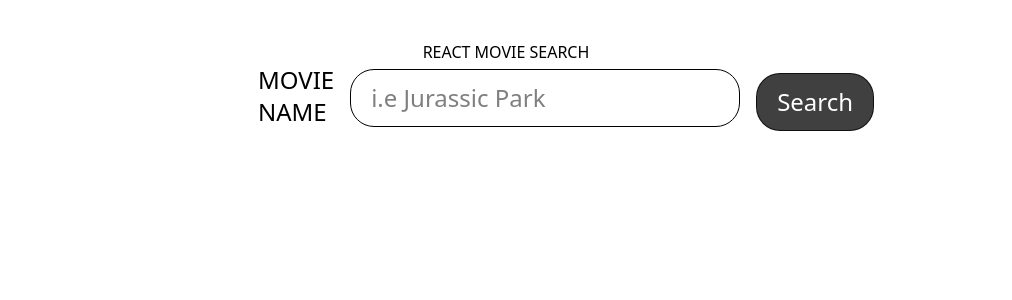
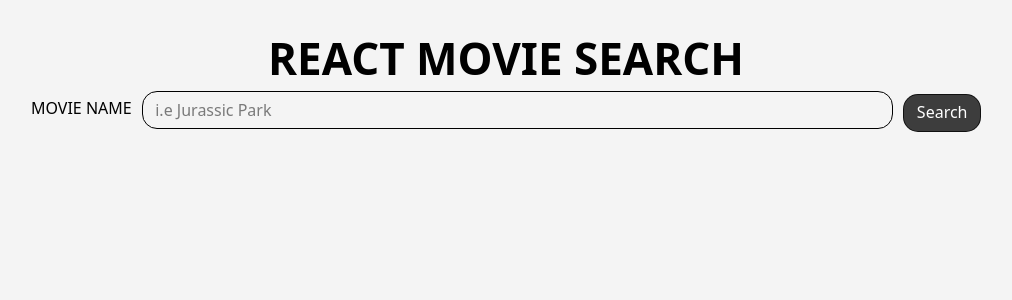
Before and after one commit to only-as19/MovieSearch-APP, a React (Vite) app: page / in a window 1280 px wide. Shown: the top 300 px of the page, without its empty margins (134-1146 px from the left). Built offline with nearby package versions, Linux system fonts and the light colour scheme.

Commit message:
Movie Serach App - make the custom styling in tailwind

```diff
--- a/src/index.css
+++ b/src/index.css
@@ -1 +1,32 @@
 @import "tailwindcss";
+
+
+@theme{
+  --container-xl:1000px;
+  --text-2xl:1.6rem;
+  --text-small:1.2rem;
+}
+
+@layer components{
+  .shadows{
+    box-shadow: 1px 1px 5px rgba(0, 0, 0, 0.25);
+  }
+}
+
+@layer base{
+  html{
+    font-size: 10px;
+  }
+  body{
+    background-color: rgb(244, 244, 244);
+  }
+
+  p{
+    font-size: 1.6rem;
+  }
+
+  h1{
+    font-size: 4.4rem;
+    font-weight: bold;
+  }
+}
```
